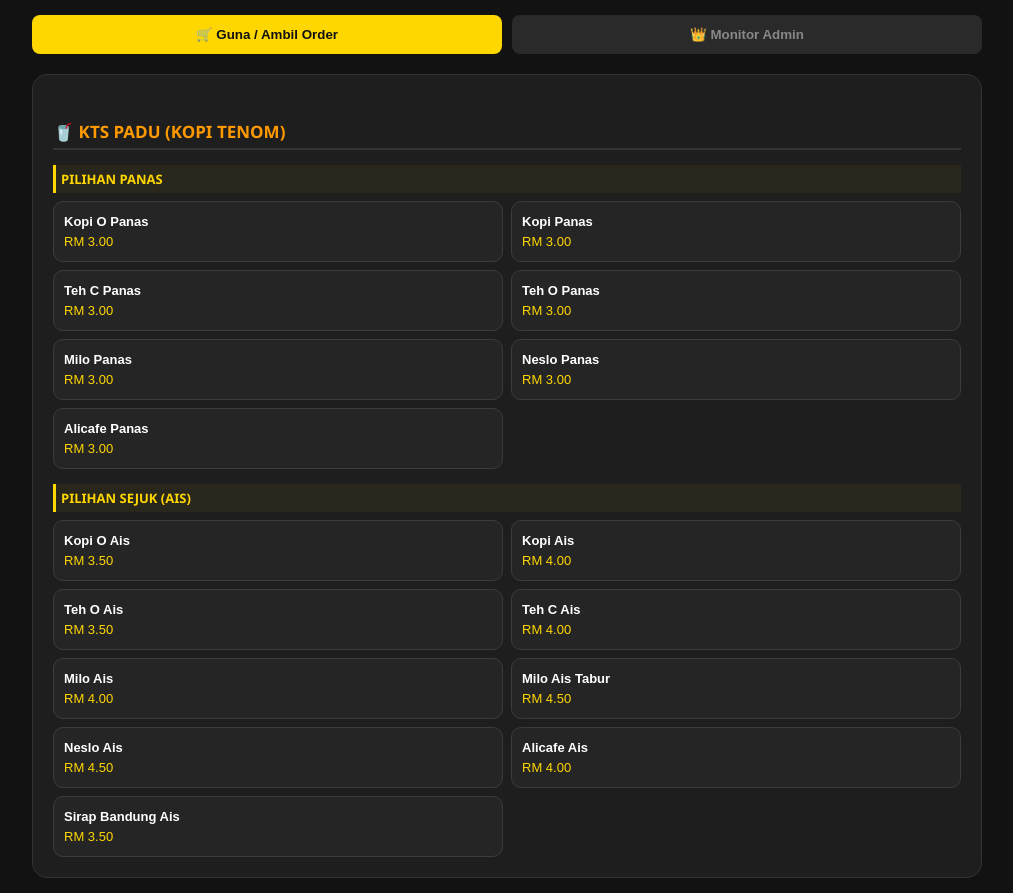
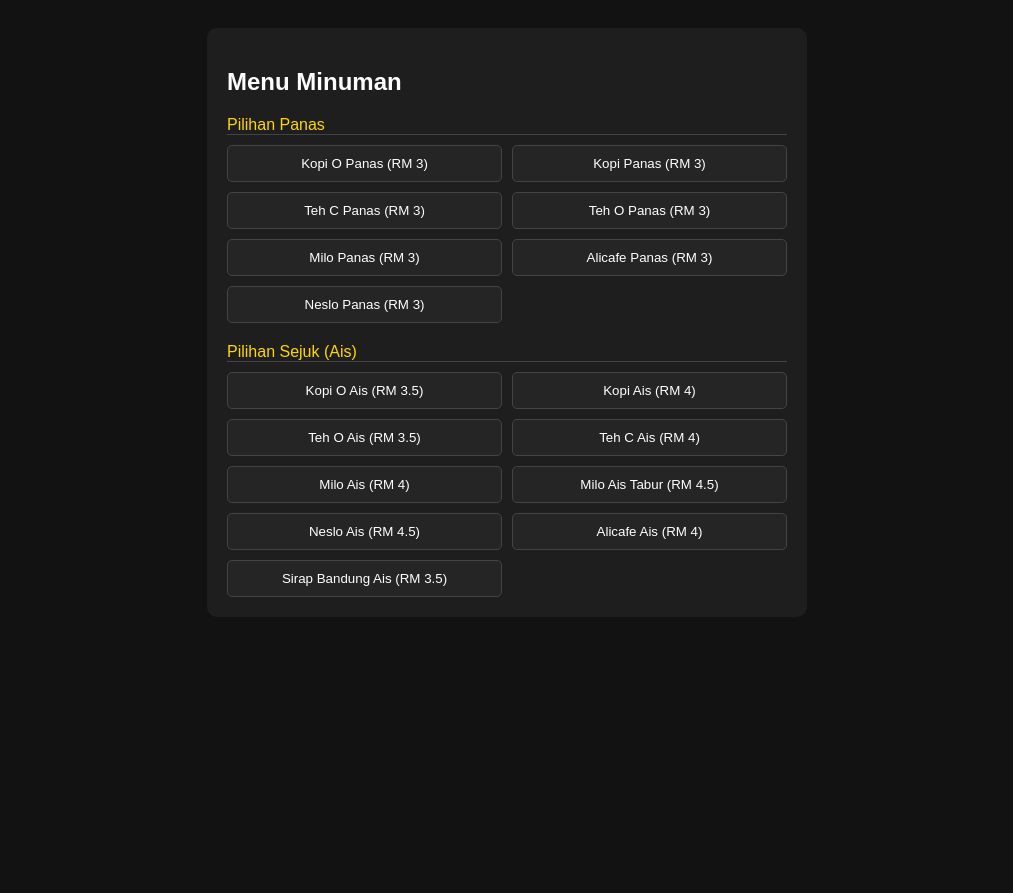
Before and after one commit to ajoylindal-cloud/DSF, a plain HTML site: page index.html in a window 1280 px wide. Shown: the whole page, without its empty margins (133-1146 px from the left). After the commit the page ends 800 px from the top, so only its background shows below. Drawn offline with Linux system fonts and the light colour scheme.

Commit message:
Update index.html

```diff
--- a/index.html
+++ b/index.html
@@ -2,67 +2,46 @@
 <html lang="ms">
 <head>
     <meta charset="UTF-8">
-    <meta name="viewport" content="width=device-width, initial-scale=1.0">
-    <title>Dalat Night Street POS & Admin</title>
-    <meta name="theme-color" content="#ffd700">
+    <title>Dalat Night Street POS</title>
     <style>
-        * { box-sizing: border-box; margin: 0; padding: 0; }
-        body { font-family: 'Segoe UI', Arial, sans-serif; background: #121212; color: #e0e0e0; padding: 15px; display: flex; flex-direction: column; align-items: center; }
-        .app-container { width: 100%; max-width: 950px; background: #1e1e1e; padding: 20px; border-radius: 15px; border: 1px solid #333; }
-        .nav-tabs { display: grid; grid-template-columns: 1fr 1fr; gap: 10px; margin-bottom: 20px; width: 100%; max-width: 950px; }
-        .tab-btn { padding: 12px; font-weight: bold; border: none; border-radius: 8px; cursor: pointer; background: #2a2a2a; color: #888; }
-        .tab-btn.active { background: #ffd700; color: #111; }
-        .view-panel { display: none; }
-        .view-panel.active { display: block; }
-        .menu-grid { display: grid; grid-template-columns: repeat(2, 1fr); gap: 8px; }
-        .btn-item { background: #252525; color: white; border: 1px solid #3c3c3c; padding: 12px 10px; font-size: 13px; font-weight: bold; border-radius: 10px; cursor: pointer; text-align: left; }
-        .btn-item:hover { background: #ffd700; color: #111; }
-        .price { color: #ffd700; font-weight: normal; margin-top: 5px; display: block; }
-        .section-title { color: #ff9900; font-size: 17px; margin: 25px 0 10px 0; border-bottom: 2px solid #333; padding-bottom: 5px; text-transform: uppercase; font-weight: bold; }
-        .category-title { color: #ffd700; font-size: 13px; margin: 15px 0 8px 0; padding: 5px; border-left: 3px solid #ffd700; text-transform: uppercase; font-weight: bold; background: rgba(255, 215, 0, 0.05); }
+        * { box-sizing: border-box; }
+        body { font-family: sans-serif; background: #121212; color: #fff; padding: 20px; }
+        .app-container { max-width: 600px; margin: auto; background: #1e1e1e; padding: 20px; border-radius: 10px; }
+        .menu-grid { display: grid; grid-template-columns: 1fr 1fr; gap: 10px; }
+        .btn-item { background: #252525; border: 1px solid #444; color: #fff; padding: 10px; border-radius: 5px; cursor: pointer; }
+        .btn-item:hover { background: #ffd700; color: #000; }
+        .section-title { color: #ffd700; margin: 20px 0 10px; border-bottom: 1px solid #444; }
     </style>
 </head>
 <body>
 
-<div class="nav-tabs">
-    <button id="tab-user" class="tab-btn active" onclick="switchMode('user')">🛒 Guna / Ambil Order</button>
-    <button id="tab-admin" class="tab-btn" onclick="switchMode('admin')">👑 Monitor Admin</button>
+<div class="app-container">
+    <h2>Menu Minuman</h2>
+
+    <div class="section-title">Pilihan Panas</div>
+    <div class="menu-grid">
+        <button class="btn-item" onclick="alert('Ditambah: Kopi O Panas')">Kopi O Panas (RM 3)</button>
+        <button class="btn-item" onclick="alert('Ditambah: Kopi Panas')">Kopi Panas (RM 3)</button>
+        <button class="btn-item" onclick="alert('Ditambah: Teh C Panas')">Teh C Panas (RM 3)</button>
+        <button class="btn-item" onclick="alert('Ditambah: Teh O Panas')">Teh O Panas (RM 3)</button>
+        <button class="btn-item" onclick="alert('Ditambah: Milo Panas')">Milo Panas (RM 3)</button>
+        <button class="btn-item" onclick="alert('Ditambah: Alicafe Panas')">Alicafe Panas (RM 3)</button>
+        <button class="btn-item" onclick="alert('Ditambah: Neslo Panas')">Neslo Panas (RM 3)</button>
+    </div>
+
+    <div class="section-title">Pilihan Sejuk (Ais)</div>
+    <div class="menu-grid">
+        <button class="btn-item" onclick="alert('Ditambah: Kopi O Ais')">Kopi O Ais (RM 3.5)</button>
+        <button class="btn-item" onclick="alert('Ditambah: Kopi Ais')">Kopi Ais (RM 4)</button>
+        <button class="btn-item" onclick="alert('Ditambah: Teh O Ais')">Teh O Ais (RM 3.5)</button>
+        <button class="btn-item" onclick="alert('Ditambah: Teh C Ais')">Teh C Ais (RM 4)</button>
+        <button class="btn-item" onclick="alert('Ditambah: Milo Ais')">Milo Ais (RM 4)</button>
+        <button class="btn-item" onclick="alert('Ditambah: Milo Ais Tabur')">Milo Ais Tabur (RM 4.5)</button>
+        <button class="btn-item" onclick="alert('Ditambah: Neslo Ais')">Neslo Ais (RM 4.5)</button>
+        <button class="btn-item" onclick="alert('Ditambah: Alicafe Ais')">Alicafe Ais (RM 4)</button>
+        <button class="btn-item" onclick="alert('Ditambah: Sirap Bandung Ais')">Sirap Bandung Ais (RM 3.5)</button>
+    </div>
 </div>
-
-<div class="app-container">
-    <div id="panel-user" class="view-panel active">
-        <div class="section-title">🥤 KTS Padu (Kopi Tenom)</div>
-
-        <div class="category-title">Pilihan Panas</div>
-        <div class="menu-grid">
-            <button class="btn-item" onclick="addToCart('Kopi O Panas', 3.00)">Kopi O Panas <span class="price">RM 3.00</span></button>
-            <button class="btn-item" onclick="addToCart('Kopi Panas', 3.00)">Kopi Panas <span class="price">RM 3.00</span></button>
-            <button class="btn-item" onclick="addToCart('Teh C Panas', 3.00)">Teh C Panas <span class="price">RM 3.00</span></button>
-            <button class="btn-item" onclick="addToCart('Teh O Panas', 3.00)">Teh O Panas <span class="price">RM 3.00</span></button>
-            <button class="btn-item" onclick="addToCart('Milo Panas', 3.00)">Milo Panas <span class="price">RM 3.00</span></button>
-            <button class="btn-item" onclick="addToCart('Neslo Panas', 3.00)">Neslo Panas <span class="price">RM 3.00</span></button>
-            <button class="btn-item" onclick="addToCart('Alicafe Panas', 3.00)">Alicafe Panas <span class="price">RM 3.00</span></button>
-        </div>
-
-        <div class="category-title">Pilihan Sejuk (Ais)</div>
-        <div class="menu-grid">
-            <button class="btn-item" onclick="addToCart('Kopi O Ais', 3.50)">Kopi O Ais <span class="price">RM 3.50</span></button>
-            <button class="btn-item" onclick="addToCart('Kopi Ais', 4.00)">Kopi Ais <span class="price">RM 4.00</span></button>
-            <button class="btn-item" onclick="addToCart('Teh O Ais', 3.50)">Teh O Ais <span class="price">RM 3.50</span></button>
-            <button class="btn-item" onclick="addToCart('Teh C Ais', 4.00)">Teh C Ais <span class="price">RM 4.00</span></button>
-            <button class="btn-item" onclick="addToCart('Milo Ais', 4.00)">Milo Ais <span class="price">RM 4.00</span></button>
-            <button class="btn-item" onclick="addToCart('Milo Ais Tabur', 4.50)">Milo Ais Tabur <span class="price">RM 4.50</span></button>
-            <button class="btn-item" onclick="addToCart('Neslo Ais', 4.50)">Neslo Ais <span class="price">RM 4.50</span></button>
-            <button class="btn-item" onclick="addToCart('Alicafe Ais', 4.00)">Alicafe Ais <span class="price">RM 4.00</span></button>
-            <button class="btn-item" onclick="addToCart('Sirap Bandung Ais', 3.50)">Sirap Bandung Ais <span class="price">RM 3.50</span></button>
-        </div>
-        </div>
-</div>
-
-<script>
-    // Pastikan anda tampal fungsi JavaScript (addToCart, switchMode, dll)
-    // dari kod penuh yang saya beri sebelum ini di sini.
-</script>
 
 </body>
 </html>
```
